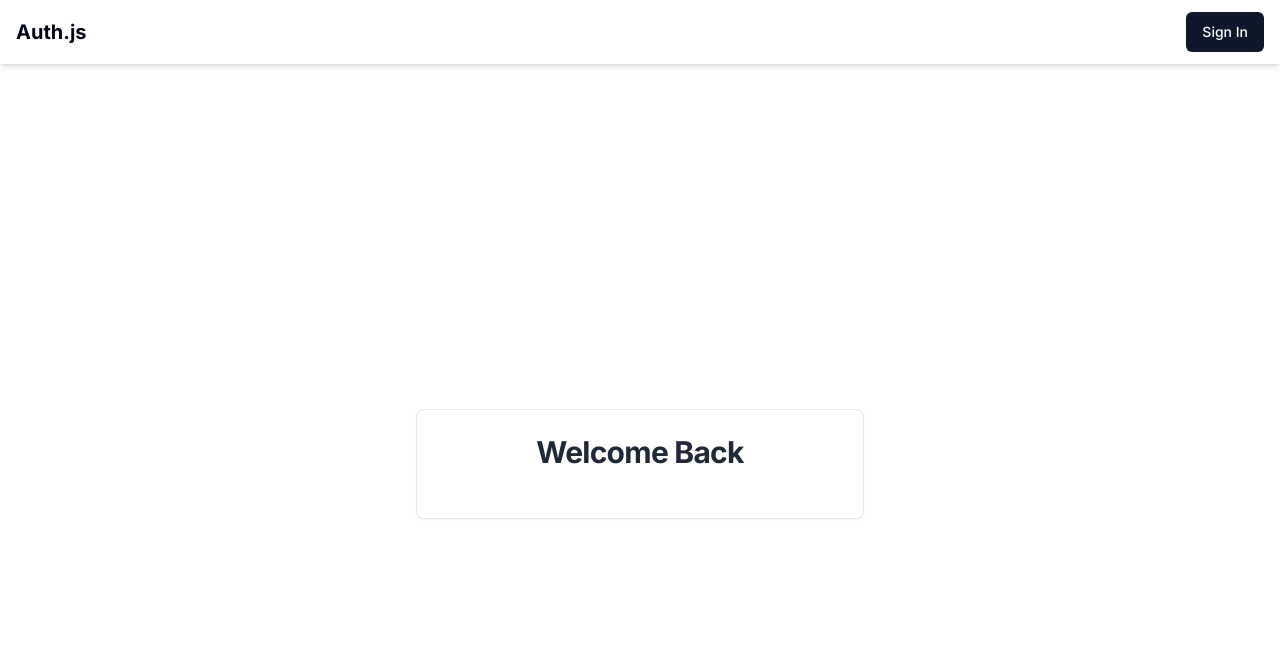
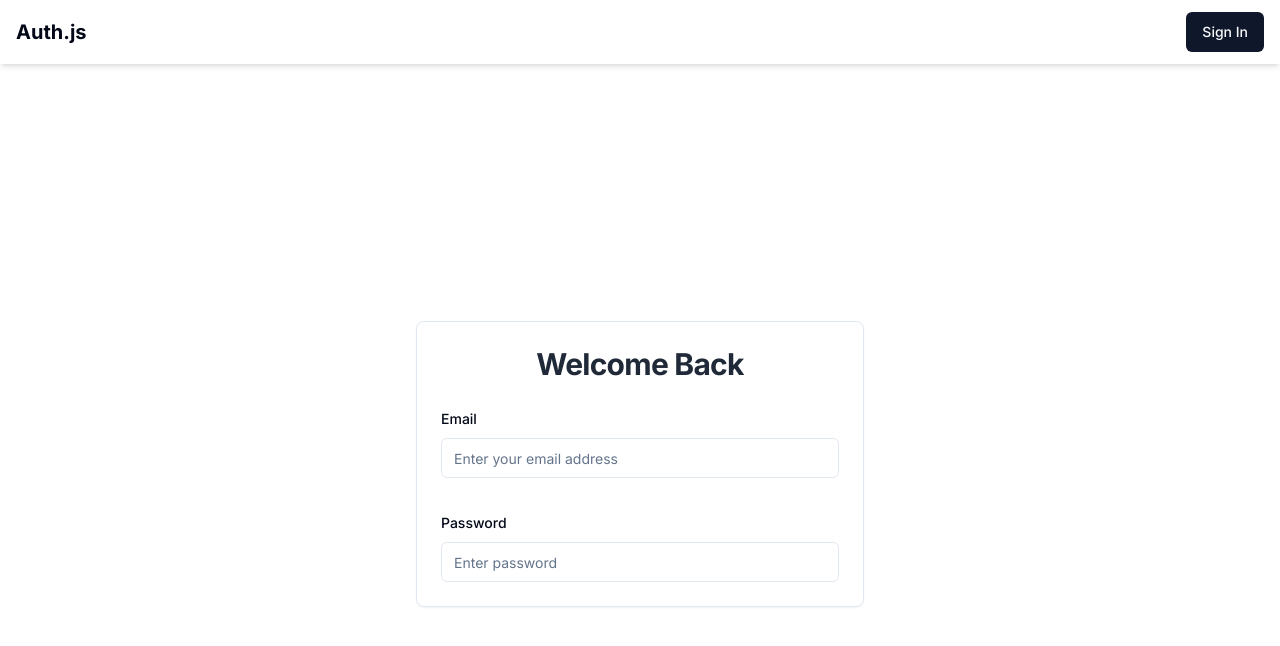
Before and after one commit to capmahin/Next-Auth-Lesson-, a Next.js app: page /auth/signin in a window 1280 px wide. Shown: the top 646 px of the page. Built offline with nearby package versions, Linux system fonts and the light colour scheme; no server answers.

Commit message:
create zod.ts in lib and import in signin page

```diff
--- a/app/auth/signin/page.tsx
+++ b/app/auth/signin/page.tsx
@@ -1,8 +1,28 @@
 "use client";
 
 import { Card, CardContent, CardHeader, CardTitle } from "@/components/ui/card";
+import {
+  Form,
+  FormControl,
+  FormField,
+  FormItem,
+  FormLabel,
+  FormMessage
+} from "@/components/ui/form";
+import { Input } from "@/components/ui/input";
+import { useForm } from "react-hook-form";
+import { zodResolver } from "@hookform/resolvers/zod";
+import { z } from "zod";
+import { signInSchema } from "@/lib/zod";
 
 export default function SignIn() {
+  const form = useForm<z.infer<typeof signInSchema>>({
+    resolver: zodResolver(signInSchema),
+    defaultValues: {
+      email: "",
+      password: ""
+    }
+  });
   return (
     <div className="flex items-center justify-center min-h-screen p-4">
       <Card className="w-full max-w-md">
@@ -11,7 +31,49 @@
             Welcome Back
           </CardTitle>
         </CardHeader>
-        <CardContent>{/* Form will be hare */}</CardContent>
+        <CardContent>
+          <Form {...form}>
+            <form className="space-y-8">
+              <FormField
+                control={form.control}
+                name="email"
+                render={({ field }) => (
+                  <FormItem>
+                    <FormLabel>Email</FormLabel>
+                    <FormControl>
+                      <Input
+                        type="email"
+                        placeholder="Enter your email address"
+                        autoComplete="off"
+                        {...field}
+                      />
+                    </FormControl>
+                    <FormMessage />
+                  </FormItem>
+                )}
+              />
+
+              <FormField
+                name="password"
+                render={({ field }) => (
+                  <FormItem>
+                    <FormLabel>Password</FormLabel>
+                    <FormControl>
+                      <Input
+                        type="password"
+                        placeholder="Enter password"
+                        {...field}
+                      />
+                    </FormControl>
+                    <FormMessage />
+                  </FormItem>
+                )}
+              />
+
+              {/* Submit button will go here */}
+            </form>
+          </Form>
+        </CardContent>
       </Card>
     </div>
   );
--- /dev/null
+++ b/components/ui/form.tsx
@@ -0,0 +1,178 @@
+"use client"
+
+import * as React from "react"
+import * as LabelPrimitive from "@radix-ui/react-label"
+import { Slot } from "@radix-ui/react-slot"
+import {
+  Controller,
+  FormProvider,
+  useFormContext,
+  type ControllerProps,
+  type FieldPath,
+  type FieldValues,
+} from "react-hook-form"
+
+import { cn } from "@/lib/utils"
+import { Label } from "@/components/ui/label"
+
+const Form = FormProvider
+
+type FormFieldContextValue<
+  TFieldValues extends FieldValues = FieldValues,
+  TName extends FieldPath<TFieldValues> = FieldPath<TFieldValues>
+> = {
+  name: TName
+}
+
+const FormFieldContext = React.createContext<FormFieldContextValue>(
+  {} as FormFieldContextValue
+)
+
+const FormField = <
+  TFieldValues extends FieldValues = FieldValues,
+  TName extends FieldPath<TFieldValues> = FieldPath<TFieldValues>
+>({
+  ...props
+}: ControllerProps<TFieldValues, TName>) => {
+  return (
+    <FormFieldContext.Provider value={{ name: props.name }}>
+      <Controller {...props} />
+    </FormFieldContext.Provider>
+  )
+}
+
+const useFormField = () => {
+  const fieldContext = React.useContext(FormFieldContext)
+  const itemContext = React.useContext(FormItemContext)
+  const { getFieldState, formState } = useFormContext()
+
+  const fieldState = getFieldState(fieldContext.name, formState)
+
+  if (!fieldContext) {
+    throw new Error("useFormField should be used within <FormField>")
+  }
+
+  const { id } = itemContext
+
+  return {
+    id,
+    name: fieldContext.name,
+    formItemId: `${id}-form-item`,
+    formDescriptionId: `${id}-form-item-description`,
+    formMessageId: `${id}-form-item-message`,
+    ...fieldState,
+  }
+}
+
+type FormItemContextValue = {
+  id: string
+}
+
+const FormItemContext = React.createContext<FormItemContextValue>(
+  {} as FormItemContextValue
+)
+
+const FormItem = React.forwardRef<
+  HTMLDivElement,
+  React.HTMLAttributes<HTMLDivElement>
+>(({ className, ...props }, ref) => {
+  const id = React.useId()
+
+  return (
+    <FormItemContext.Provider value={{ id }}>
+      <div ref={ref} className={cn("space-y-2", className)} {...props} />
+    </FormItemContext.Provider>
+  )
+})
+FormItem.displayName = "FormItem"
+
+const FormLabel = React.forwardRef<
+  React.ElementRef<typeof LabelPrimitive.Root>,
+  React.ComponentPropsWithoutRef<typeof LabelPrimitive.Root>
+>(({ className, ...props }, ref) => {
+  const { error, formItemId } = useFormField()
+
+  return (
+    <Label
+      ref={ref}
+      className={cn(error && "text-destructive", className)}
+      htmlFor={formItemId}
+      {...props}
+    />
+  )
+})
+FormLabel.displayName = "FormLabel"
+
+const FormControl = React.forwardRef<
+  React.ElementRef<typeof Slot>,
+  React.ComponentPropsWithoutRef<typeof Slot>
+>(({ ...props }, ref) => {
+  const { error, formItemId, formDescriptionId, formMessageId } = useFormField()
+
+  return (
+    <Slot
+      ref={ref}
+      id={formItemId}
+      aria-describedby={
+        !error
+          ? `${formDescriptionId}`
+          : `${formDescriptionId} ${formMessageId}`
+      }
+      aria-invalid={!!error}
+      {...props}
+    />
+  )
+})
+FormControl.displayName = "FormControl"
+
+const FormDescription = React.forwardRef<
+  HTMLParagraphElement,
+  React.HTMLAttributes<HTMLParagraphElement>
+>(({ className, ...props }, ref) => {
+  const { formDescriptionId } = useFormField()
+
+  return (
+    <p
+      ref={ref}
+      id={formDescriptionId}
+      className={cn("text-sm text-muted-foreground", className)}
+      {...props}
+    />
+  )
+})
+FormDescription.displayName = "FormDescription"
+
+const FormMessage = React.forwardRef<
+  HTMLParagraphElement,
+  React.HTMLAttributes<HTMLParagraphElement>
+>(({ className, children, ...props }, ref) => {
+  const { error, formMessageId } = useFormField()
+  const body = error ? String(error?.message ?? "") : children
+
+  if (!body) {
+    return null
+  }
+
+  return (
+    <p
+      ref={ref}
+      id={formMessageId}
+      className={cn("text-sm font-medium text-destructive", className)}
+      {...props}
+    >
+      {body}
+    </p>
+  )
+})
+FormMessage.displayName = "FormMessage"
+
+export {
+  useFormField,
+  Form,
+  FormItem,
+  FormLabel,
+  FormControl,
+  FormDescription,
+  FormMessage,
+  FormField,
+}
--- /dev/null
+++ b/components/ui/input.tsx
@@ -0,0 +1,22 @@
+import * as React from "react"
+
+import { cn } from "@/lib/utils"
+
+const Input = React.forwardRef<HTMLInputElement, React.ComponentProps<"input">>(
+  ({ className, type, ...props }, ref) => {
+    return (
+      <input
+        type={type}
+        className={cn(
+          "flex h-10 w-full rounded-md border border-input bg-background px-3 py-2 text-base ring-offset-background file:border-0 file:bg-transparent file:text-sm file:font-medium file:text-foreground placeholder:text-muted-foreground focus-visible:outline-none focus-visible:ring-2 focus-visible:ring-ring focus-visible:ring-offset-2 disabled:cursor-not-allowed disabled:opacity-50 md:text-sm",
+          className
+        )}
+        ref={ref}
+        {...props}
+      />
+    )
+  }
+)
+Input.displayName = "Input"
+
+export { Input }
--- /dev/null
+++ b/components/ui/label.tsx
@@ -0,0 +1,26 @@
+"use client"
+
+import * as React from "react"
+import * as LabelPrimitive from "@radix-ui/react-label"
+import { cva, type VariantProps } from "class-variance-authority"
+
+import { cn } from "@/lib/utils"
+
+const labelVariants = cva(
+  "text-sm font-medium leading-none peer-disabled:cursor-not-allowed peer-disabled:opacity-70"
+)
+
+const Label = React.forwardRef<
+  React.ElementRef<typeof LabelPrimitive.Root>,
+  React.ComponentPropsWithoutRef<typeof LabelPrimitive.Root> &
+    VariantProps<typeof labelVariants>
+>(({ className, ...props }, ref) => (
+  <LabelPrimitive.Root
+    ref={ref}
+    className={cn(labelVariants(), className)}
+    {...props}
+  />
+))
+Label.displayName = LabelPrimitive.Root.displayName
+
+export { Label }
--- /dev/null
+++ b/lib/zod.ts
@@ -0,0 +1,12 @@
+import { object, string } from "zod";
+
+export const signInSchema = object({
+  email: string({ required_error: "Email is required" })
+    .min(1, "Email is required")
+    .email("Invalid email"),
+
+  password: string({ required_error: "Password is required" })
+    .min(1, "Password is required")
+    .min(8, "Password must be more than 8 characters")
+    .max(32, "Password must be less then 32 characters")
+});
--- a/package.json
+++ b/package.json
@@ -9,6 +9,8 @@
     "lint": "next lint"
   },
   "dependencies": {
+    "@hookform/resolvers": "^5.0.1",
+    "@radix-ui/react-label": "^2.1.3",
     "@radix-ui/react-slot": "^1.2.0",
     "class-variance-authority": "^0.7.1",
     "clsx": "^2.1.1",
@@ -17,6 +19,7 @@
     "next-auth": "5.0.0-beta.25",
     "react": "^18",
     "react-dom": "^18",
+    "react-hook-form": "^7.55.0",
     "tailwind-merge": "^3.2.0",
     "tailwindcss-animate": "^1.0.7",
     "zod": "^3.24.2"
```
Also changed, not shown: 1 other file (tests, documents, lock files or other folders).
